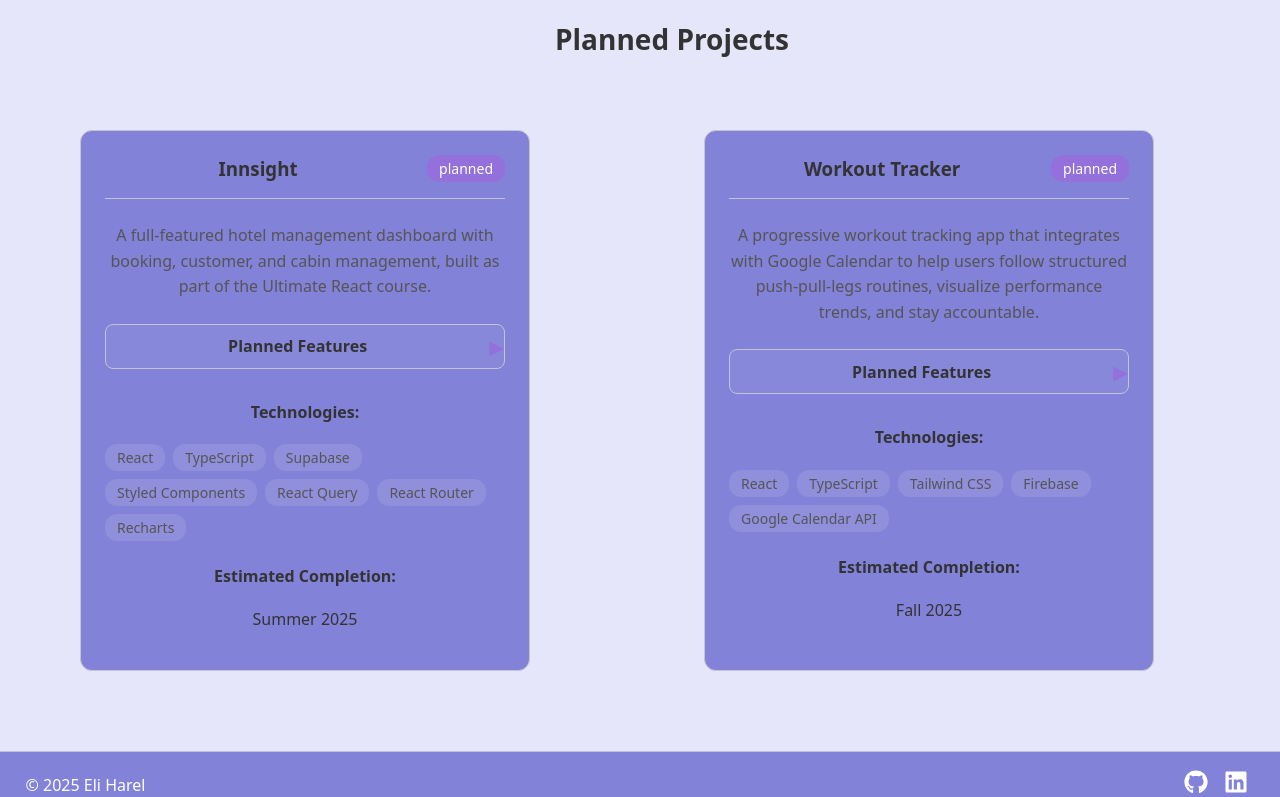
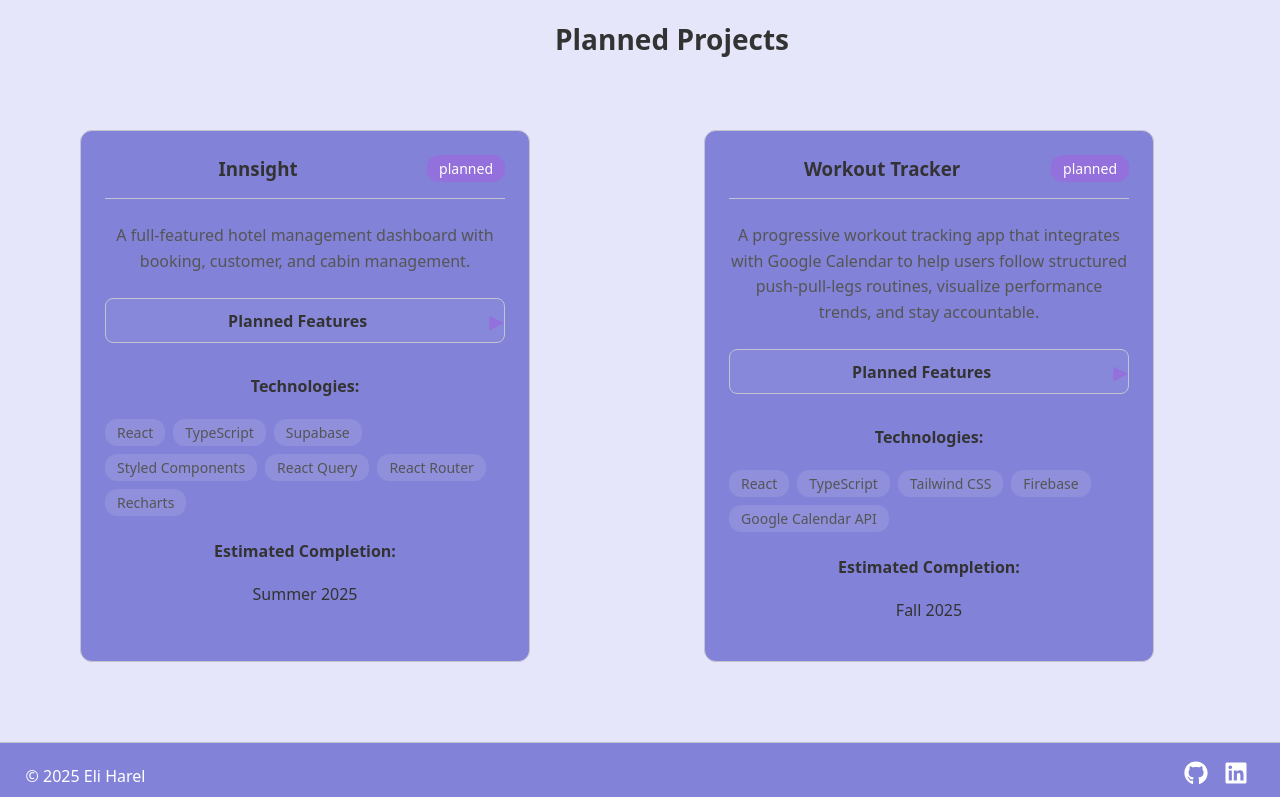
Before and after one commit to eharel/portfolio, a React (Vite) app: page /projects in a window 1280 px wide. Shown: the part 778-1575 px from the top of the page. Built offline with nearby package versions, Linux system fonts and the light colour scheme; no server answers.

Commit message:
docs: update resume with latest improvements

```diff
--- a/src/data/planned-projects.json
+++ b/src/data/planned-projects.json
@@ -2,7 +2,7 @@
   {
     "id": "innsight",
     "title": "Innsight",
-    "description": "A full-featured hotel management dashboard with booking, customer, and cabin management, built as part of the Ultimate React course.",
+    "description": "A full-featured hotel management dashboard with booking, customer, and cabin management.",
     "technologies": [
       "React",
       "TypeScript",
--- a/src/style.css
+++ b/src/style.css
@@ -101,6 +101,7 @@ a:hover {
   gap: 1rem;
   bottom: 0;
   left: 0;
+  z-index: 1000;
 }
 
 .navbar-list {
```
Also changed, not shown: 1 other file (tests, documents, lock files or other folders).
